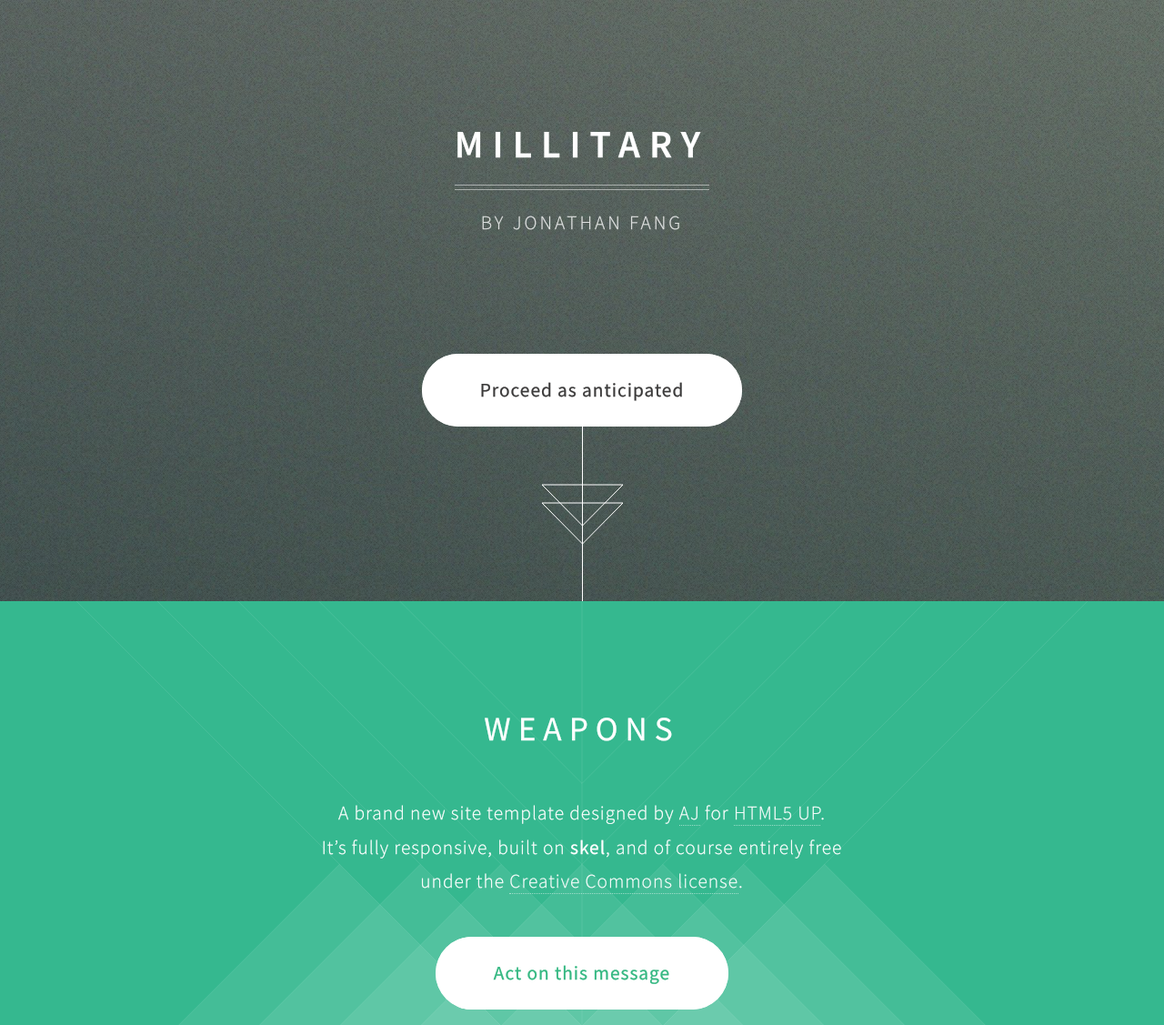
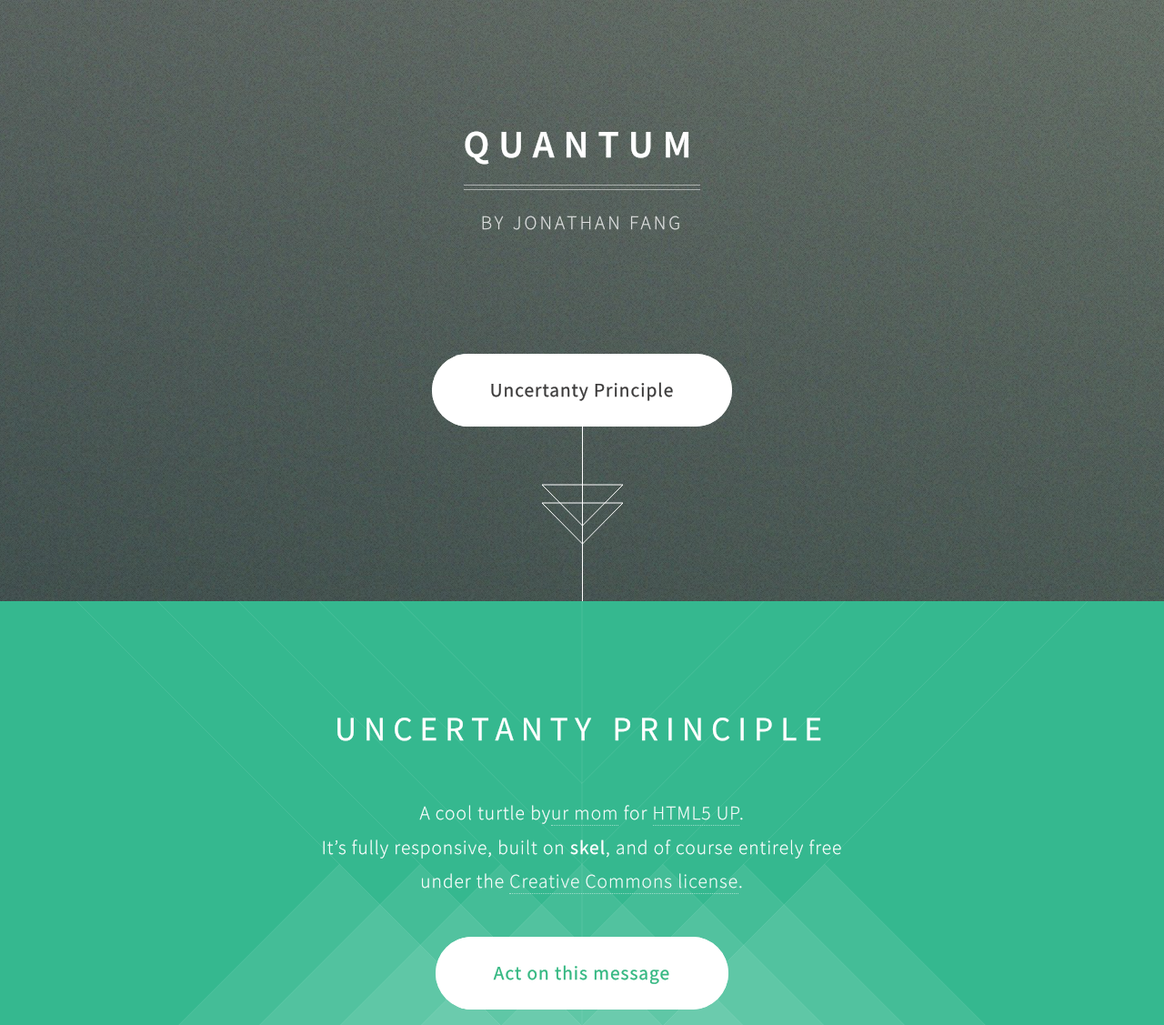
Before and after one commit to JJF2160/JJF2160.github.io, a plain HTML site: page index.html in a window 1280 px wide. Shown: the part 160-1287 px from the top of the page at 91% size. Drawn offline with Linux system fonts and the light colour scheme.

Commit message:
Change to quantum physics

```diff
--- a/index.html
+++ b/index.html
@@ -6,7 +6,7 @@
 -->
 <html>
 	<head>
-		<title>Millitary by Jonathan Fang</title>
+		<title>Quantum Physics by Jonathan Fang</title>
 		<meta charset="utf-8" />
 		<meta name="viewport" content="width=device-width, initial-scale=1" />
 		<!--[if lte IE 8]><script src="assets/js/ie/html5shiv.js"></script><![endif]-->
@@ -18,20 +18,20 @@
 		<!-- Header -->
 			<section id="header">
 				<header>
-					<h1>Millitary</h1>
+					<h1>Quantum</h1>
 					<p>By Jonathan Fang</p>
 				</header>
 				<footer>
-					<a href="#banner" class="button style2 scrolly-middle">Proceed as anticipated</a>
+					<a href="#banner" class="button style2 scrolly-middle">Uncertanty Principle</a>
 				</footer>
 			</section>
 
 		<!-- Banner -->
 			<section id="banner">
 				<header>
-					<h2>Weapons</h2>
+					<h2>Uncertanty Principle</h2>
 				</header>
-				<p>A brand new site template designed by <a href="http://n33.co">AJ</a> for <a href="http://html5up.net">HTML5 UP</a>.<br />
+				<p>A cool turtle by<a href="http://n33.co">ur mom</a> for <a href="http://html5up.net">HTML5 UP</a>.<br />
 				It’s fully responsive, built on <strong>skel</strong>, and of course entirely free<br />
 				under the <a href="http://html5up.net/license">Creative Commons license</a>.</p>
 				<footer>
@@ -66,7 +66,7 @@
 		<!-- Portfolio -->
 			<article class="container box style2">
 				<header>
-					<h2>Magnis parturient</h2>
+					<h2>History</h2>
 					<p>Justo phasellus et aenean dignissim<br />
 					placerat cubilia purus lectus.</p>
 				</header>
```
